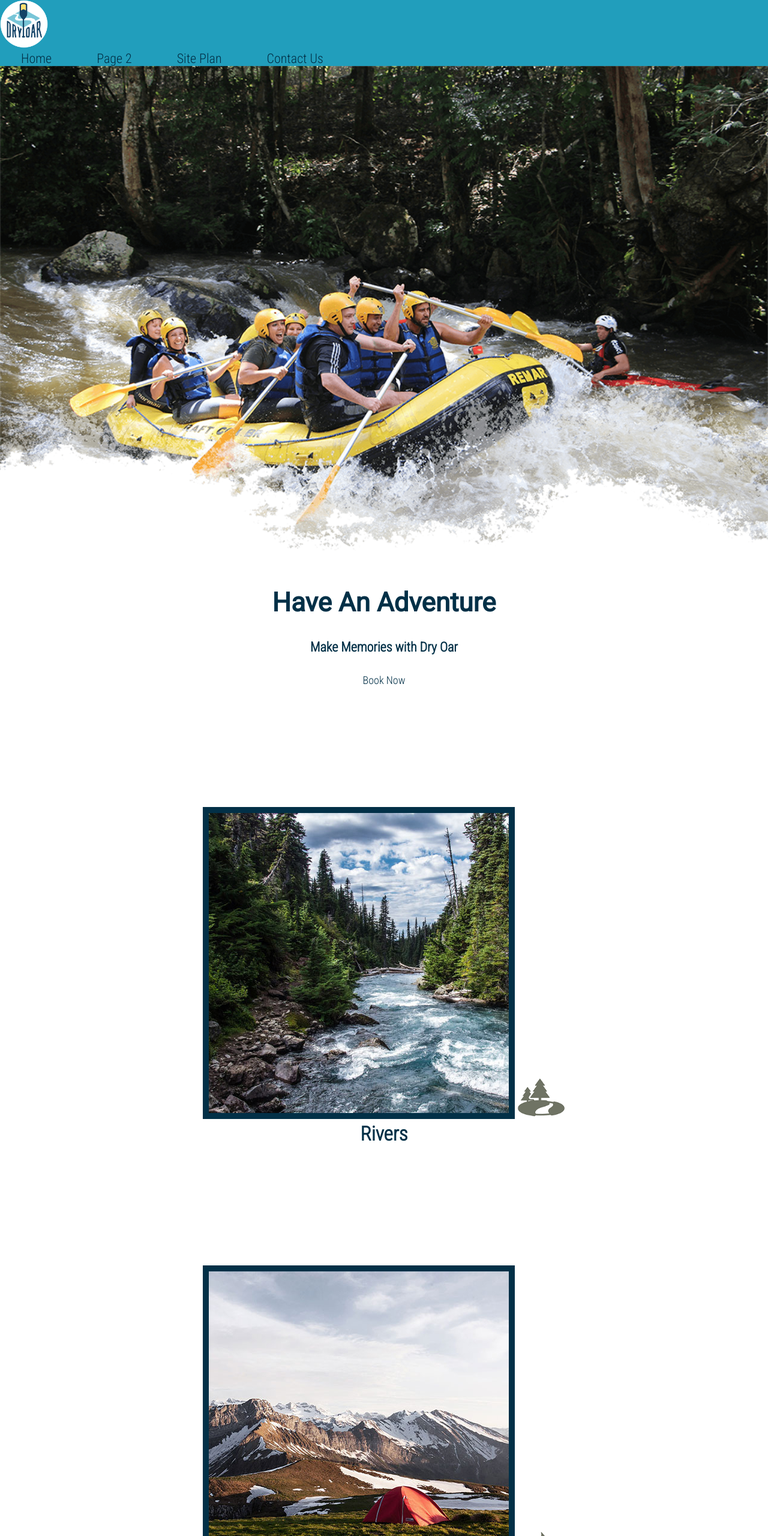
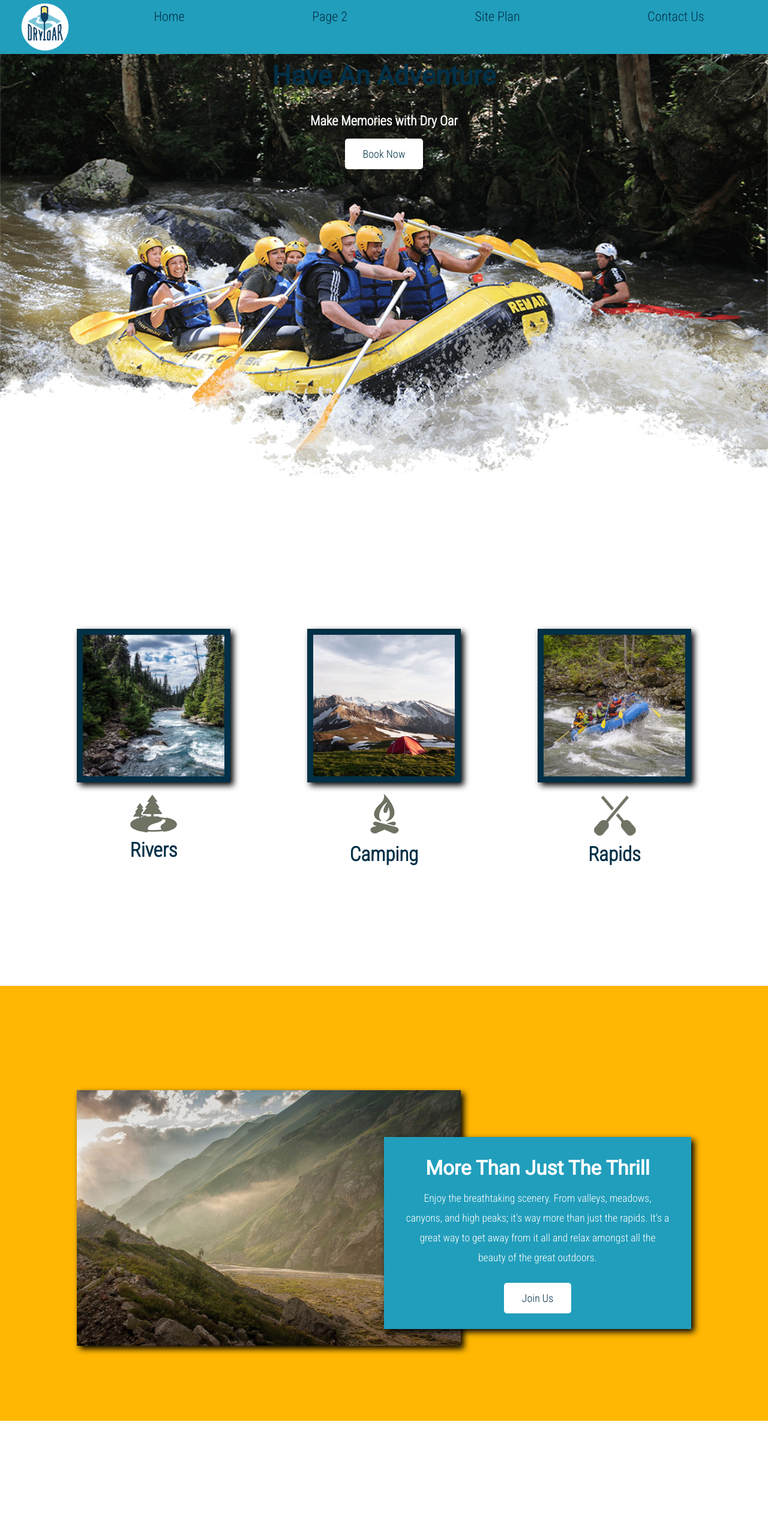
Before and after one commit to benjaminwills01/wdd130, a plain HTML site: page wwr/index.html in a window 1280 px wide. Shown: the top 2560 px of the page at 60% size. Drawn offline with Linux system fonts and the light colour scheme.

Commit message:
final changes

```diff
--- a/wwr/index.html
+++ b/wwr/index.html
@@ -1,20 +1,17 @@
 <!DOCTYPE html>
 <html lang="en">
-
   <head>
-    <meta charset="UTF-8">
-    <meta name="viewport" content="width=device-width, initial-scale=1.0">
+    <meta charset="UTF-8" />
+    <meta name="viewport" content="width=device-width, initial-scale=1.0" />
     <title>Whitewater Rafting Vacations | Dry Oar Boating | Home</title>
-    <link rel="stylesheet" href="styles/styles.css">
+    <link rel="stylesheet" href="styles/styles.css" />
   </head>
 
   <body>
-
-
     <div id="content">
       <header>
         <a id="logo_link" href="index.html">
-        <img class="logo" src="images/logo.png" alt="Dry Oar Logo">
+          <img class="logo" src="images/logo.png" alt="Dry Oar Logo" />
         </a>
         <nav>
           <a href="index.html">Home</a>
@@ -24,69 +21,77 @@
         </nav>
       </header>
 
-
-
       <div id="hero">
         <div id="hero-box">
-        <img id="hero-img" src="images/hero.png" alt="People enjoying white water rafting">
+          <img
+            id="hero-img"
+            src="images/hero.png"
+            alt="People enjoying white water rafting"
+          />
         </div>
         <section id="hero-msg">
           <h1 class="home-title">Have An Adventure</h1>
-        <h4>Make Memories with Dry Oar </h4>
-        <div class='button-box'>
-            <a class='book' href="contactus.html">Book Now</a>
+          <h4>Make Memories with Dry Oar</h4>
+          <div class="button-box">
+            <a class="book" href="contactus.html">Book Now</a>
           </div>
         </section>
       </div>
 
-
-
       <main class="home-grid">
         <section class="rivers-card">
-        <img class="card-img" src="images/rivers.jpg" alt="river in forest">
-        <img class="icon" src="images/river_icon.png" alt="river icon">
+          <img class="card-img" src="images/rivers.jpg" alt="river in forest" />
+          <img class="icon" src="images/river_icon.png" alt="river icon" />
           <h2>Rivers</h2>
         </section>
         <section class="camping-card">
-        <img class="card-img" src="images/camping.jpg" alt="tent in mountains">
-        <img class="icon" src="images/fire_icon.png" alt="fire icon">
+          <img
+            class="card-img"
+            src="images/camping.jpg"
+            alt="tent in mountains"
+          />
+          <img class="icon" src="images/fire_icon.png" alt="fire icon" />
           <h2>Camping</h2>
         </section>
         <section class="rapids-card">
-        <img class="card-img" src="images/rapids.jpg" alt="rafting boat">
-        <img class="icon" src="images/oars.png" alt="oars icon">
+          <img class="card-img" src="images/rapids.jpg" alt="rafting boat" />
+          <img class="icon" src="images/oars.png" alt="oars icon" />
           <h2>Rapids</h2>
         </section>
         <div id="background"></div>
-    <img class="mountains" src="images/mountains.jpg" alt="Misty mountains">
+        <img
+          class="mountains"
+          src="images/mountains.jpg"
+          alt="Misty mountains"
+        />
         <section class="msg">
           <h2>More Than Just The Thrill</h2>
-        <p>Enjoy the breathtaking scenery. From valleys, meadows, canyons, and high peaks; it's way more than just the rapids. It's a great way to get away from it all and relax amongst all the beauty of the great outdoors. </p>
-        <a class='join' href="rivers.html">Join Us</a>
+          <p>
+            Enjoy the breathtaking scenery. From valleys, meadows, canyons, and
+            high peaks; it's way more than just the rapids. It's a great way to
+            get away from it all and relax amongst all the beauty of the great
+            outdoors.
+          </p>
+          <a class="join" href="rivers.html">Join Us</a>
         </section>
       </main>
 
-
-
       <footer>
-    <p>Dry Oar &copy; 20XX - Your First and Last Name Here</p>
+        <p>Dry Oar &copy; 2023 - Benjamin Wills</p>
         <p><a href="site-plan-rafting.html">Site Plan</a></p>
         <p><a href="contactus.html">Contact Us</a></p>
         <div class="social">
           <a href="https://facebook.com" target="_blank">
-            <img src="images/facebook.png" alt="fb icon">
+            <img src="images/facebook.png" alt="fb icon" />
           </a>
           <a href="https://twitter.com" target="_blank">
-            <img src="images/twitter.png" alt="twitter icon">
+            <img src="images/twitter.png" alt="twitter icon" />
           </a>
           <a href="https://instagram.com" target="_blank">
-            <img src="images/instagram.png" alt="instagram icon">
+            <img src="images/instagram.png" alt="instagram icon" />
           </a>
         </div>
       </footer>
     </div>
-
-
   </body>
-
 </html>
--- a/wwr/styles/styles.css
+++ b/wwr/styles/styles.css
@@ -1,4 +1,4 @@
-@import url('https://fonts.googleapis.com/css2?family=Roboto&family=Roboto+Condensed:wght@300&display=swap');
+@import url("https://fonts.googleapis.com/css2?family=Roboto&family=Roboto+Condensed:wght@300&display=swap");
 
 #content {
   max-width: 1600px;
@@ -14,8 +14,39 @@ nav a {
   padding-top: 0;
 }
 
-#hero-msg h1, #hero-msg h4 {
+nav {
+  display: flex;
+  justify-content: space-around;
+  align-items: center;
+}
+
+#hero {
+  display: grid;
+  grid-template-columns: 1fr 3fr 1fr;
+  margin-top: -100px;
+}
+
+#hero-box {
+  grid-column: 1/4;
+  grid-row: 1/3;
+  z-index: -1;
+}
+
+#hero-msg {
+  grid-column: 2/3;
+  grid-row: 1/2;
+  margin-top: 100px;
+}
+
+#hero-msg h1 {
   text-align: center;
+}
+
+#hero-msg h4 {
+  text-align: center;
+  color: white;
+  grid-column: 2/3;
+  grid-row: 1/2;
 }
 
 #hero-img {
@@ -32,6 +63,11 @@ nav a {
   text-align: center;
 }
 
+main {
+  display: grid;
+  grid-template-columns: 1fr 1fr 1fr 1fr 1fr 1fr 1fr 1fr 1fr 1fr;
+}
+
 main section {
   text-align: center;
 }
@@ -42,9 +78,11 @@ main section img {
 
 #background {
   height: 725px;
-    background-color:#ffb703;
+  background-color: #ffb703;
   color: #219ebc;
   margin-bottom: 50px;
+  grid-column: 1/11;
+  grid-row: 4/9;
 }
 
 body {
@@ -57,16 +95,19 @@ body {
 }
 
 header {
-    background-color:#219ebc;
+  background-color: #219ebc;
   color: #023047;
   font-family: Roboto Condensed, Helvetica, sans-serif;
+  display: grid;
+  grid-template-columns: 150px auto;
 }
 
 h2 {
   margin: 0;
 }
 
-.book, .join {
+.book,
+.join {
   background-color: #ffffff;
   color: #023047;
   text-decoration: none;
@@ -76,7 +117,8 @@ h2 {
   border-radius: 5px;
 }
 
-.book:hover, .join:hover {
+.book:hover,
+.join:hover {
   background-color: #219ebc;
   color: #ffffff;
 }
@@ -87,10 +129,13 @@ h2 {
   line-height: 1.5em;
   padding: 35px;
   margin-top: 50px;
+  grid-column: 6/10;
+  grid-row: 6/7;
+  box-shadow: 5px 5px 10px black;
 }
 
 .msg p {
-    font-size: .8em;
+  font-size: 0.8em;
   padding-bottom: 15px;
 }
 
@@ -100,10 +145,42 @@ h2 {
 
 .card-img {
   border: 10px solid #023047;
+  width: 100%;
+  transition: transform 0.5s;
+  box-shadow: 5px 5px 10px black;
 }
 
-.rivers-card, .camping-card, .rapids-card {
+.card-img:hover {
+  opacity: 0.6;
+  transform: scale(1.1);
+}
+
+.mountains {
+  width: 100%;
+  grid-column: 2/7;
+  grid-row: 5/8;
+  box-shadow: 5px 5px 10px black;
+}
+
+.rivers-card,
+.camping-card,
+.rapids-card {
   margin: 200px 0;
+}
+
+.rivers-card {
+  grid-column: 2/4;
+  grid-row: 2/3;
+}
+
+.camping-card {
+  grid-column: 5/7;
+  grid-row: 2/3;
+}
+
+.rapids-card {
+  grid-column: 8/10;
+  grid-row: 2/3;
 }
 
 footer {
@@ -111,6 +188,9 @@ footer {
   color: #ffffff;
   padding: 20px 50px;
   margin-top: 200px;
+  display: flex;
+  justify-content: space-around;
+  align-items: center;
 }
 
 footer a {
@@ -121,7 +201,7 @@ footer p {
   font-size: 1.2em;
 }
 
-footer p a:hover{
+footer p a:hover {
   text-decoration: underline;
 }
 
@@ -140,5 +220,53 @@ footer .social img {
 
 #logo_link {
   padding-top: 5px;
+  justify-self: center;
+  align-self: center;
+}
 
+@media screen and (max-width: 900px) {
+  #hero,
+  .home-grid {
+    display: block;
+    height: auto;
   }
+  nav,
+  footer {
+    flex-direction: column;
+  }
+  nav a {
+    display: block;
+    padding: 15px;
+  }
+  #hero {
+    margin-top: 0;
+  }
+  #hero-msg {
+    margin-top: 0;
+  }
+  #hero-msg h4 {
+    display: none;
+  }
+  .home-title {
+    font-size: 25px;
+    color: #6f7364;
+  }
+  .rivers-card,
+  .camping-card,
+  .rapids-card {
+    margin: 50px auto;
+    width: 60%;
+  }
+  #background {
+    display: none;
+  }
+  .mountains,
+  .msg {
+    width: 80%;
+    display: block;
+    margin: 0 auto;
+  }
+  footer {
+    margin-top: 25px;
+  }
+}
```
Lines whose indentation alone changed are shown as unchanged.
